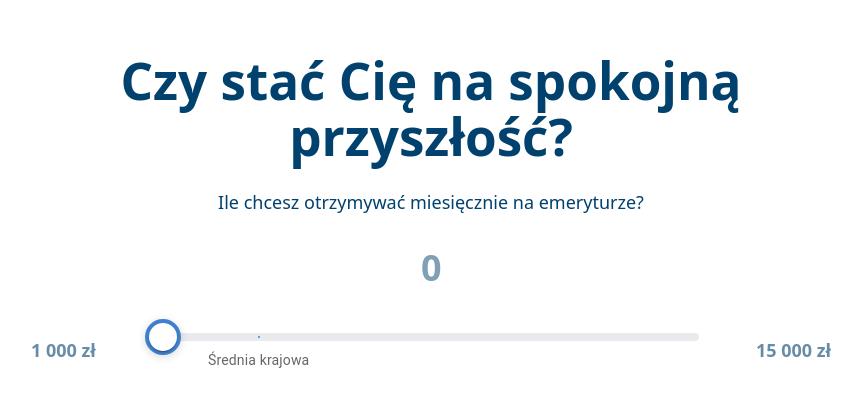
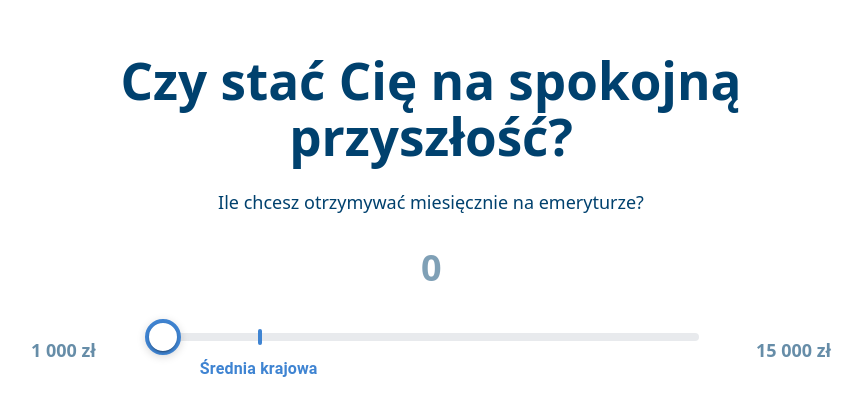
Before and after one commit to Pawlllosss/aviation-planner-chat-ui, a React (Vite) app: page /stack in a window 1280 px wide. Shown: the part 200-616 px from the top of the page, without its empty margins (209-1071 px from the left). Built offline with nearby package versions, Linux system fonts and the light colour scheme.

Commit message:
visual fixes

```diff
--- a/src/pages/LandingStack.tsx
+++ b/src/pages/LandingStack.tsx
@@ -220,6 +220,19 @@ function LandingStack() {
                                                     boxShadow: '0 3px 16px rgba(0, 0, 0, 0.25)',
                                                 },
                                             },
+                                            '& .MuiSlider-mark': {
+                                                backgroundColor: 'rgb(63, 132, 210)',
+                                                height: 16,
+                                                width: 4,
+                                                borderRadius: 2,
+                                                opacity: 1,
+                                            },
+                                            '& .MuiSlider-markLabel': {
+                                                color: 'rgb(63, 132, 210)',
+                                                fontWeight: 700,
+                                                fontSize: '1rem',
+                                                marginTop: '8px',
+                                            },
                                         }}
                                     />
                                 </div>
@@ -268,11 +281,9 @@ function LandingStack() {
                             />
                         </div>
 
-                        {difference !== 0 && (
-                            <div className="text-center mt-8 text-xl" style={{ color: 'rgb(0, 65, 110)' }}>
-                                Różnica: <span className="font-bold">{difference > 0 ? '+' : ''}{difference.toLocaleString('pl-PL')} zł</span>
-                            </div>
-                        )}
+                        <div className="text-center mt-8 text-xl" style={{ color: 'rgb(0, 65, 110)' }}>
+                            Różnica: <span className="font-bold">{difference > 0 ? '+' : ''}{difference.toLocaleString('pl-PL')} zł</span>
+                        </div>
 
                         <div className="flex justify-center mt-12">
                             <button
```
